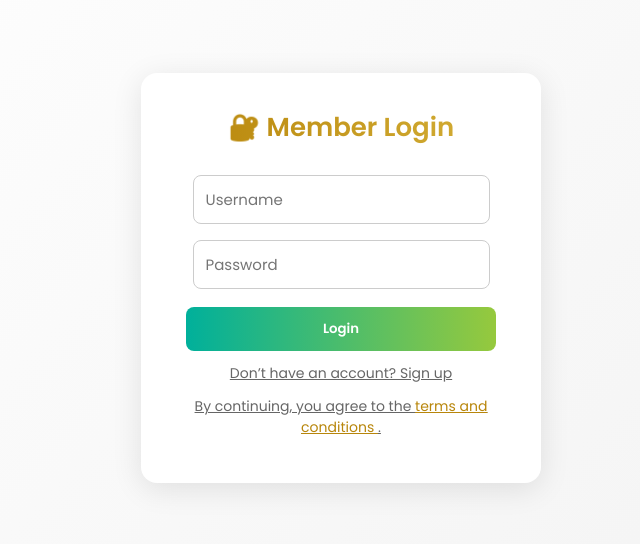
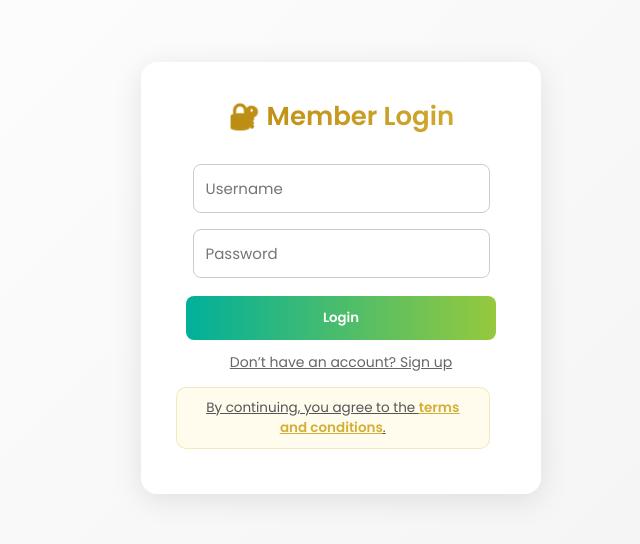
Before and after one commit to AUKAYBETA/MyfosAI, a plain HTML site: page index.html in a window 1280 px wide. Shown: the part 122-666 px from the top of the page, without its empty margins (299-939 px from the left). Drawn offline with Linux system fonts and the light colour scheme.

```diff
--- a/index.html
+++ b/index.html
@@ -13,6 +13,34 @@
   --gold2:#d4af37;
   --accent:#00b09b;
 }
+  /* ===== TERMS AGREEMENT TEXT ===== */
+#togglecondition {
+  margin-top: 14px;
+  font-size: 13.5px;
+  color: #555;
+  text-align: center;
+  line-height: 1.5;
+  background: rgba(255, 215, 0, 0.07);
+  border-radius: 10px;
+  padding: 10px 14px;
+  width: 95%;
+  max-width: 360px;
+  transition: 0.3s ease;
+  border: 1px solid rgba(212,175,55,0.25);
+}
+
+#togglecondition a {
+  color: var(--gold2);
+  text-decoration: underline;
+  font-weight: 600;
+}
+
+#togglecondition:hover {
+  background: rgba(255, 215, 0, 0.12);
+  transform: scale(1.02);
+  box-shadow: 0 2px 12px rgba(212,175,55,0.2);
+}
+
 *{box-sizing:border-box;margin:0;padding:0;font-family:'Poppins',sans-serif;}
 body{
   background:linear-gradient(135deg,#fff,#f2f2f2);
@@ -111,10 +139,9 @@ small{color:#777;}
   <div class="toggle" id="toggleText">Don’t have an account? Sign up</div>
 <div class="toggle" id="togglecondition">
   By continuing, you agree to the
-  <a href="condition.html" target="_blank" style="color:#b8860b; text-decoration:underline;">
-    terms and conditions
-  </a>.
+  <a href="condition.html" target="_blank">terms and conditions</a>.
 </div>
+
 
   <div id="msg"></div>
 </div>
```
